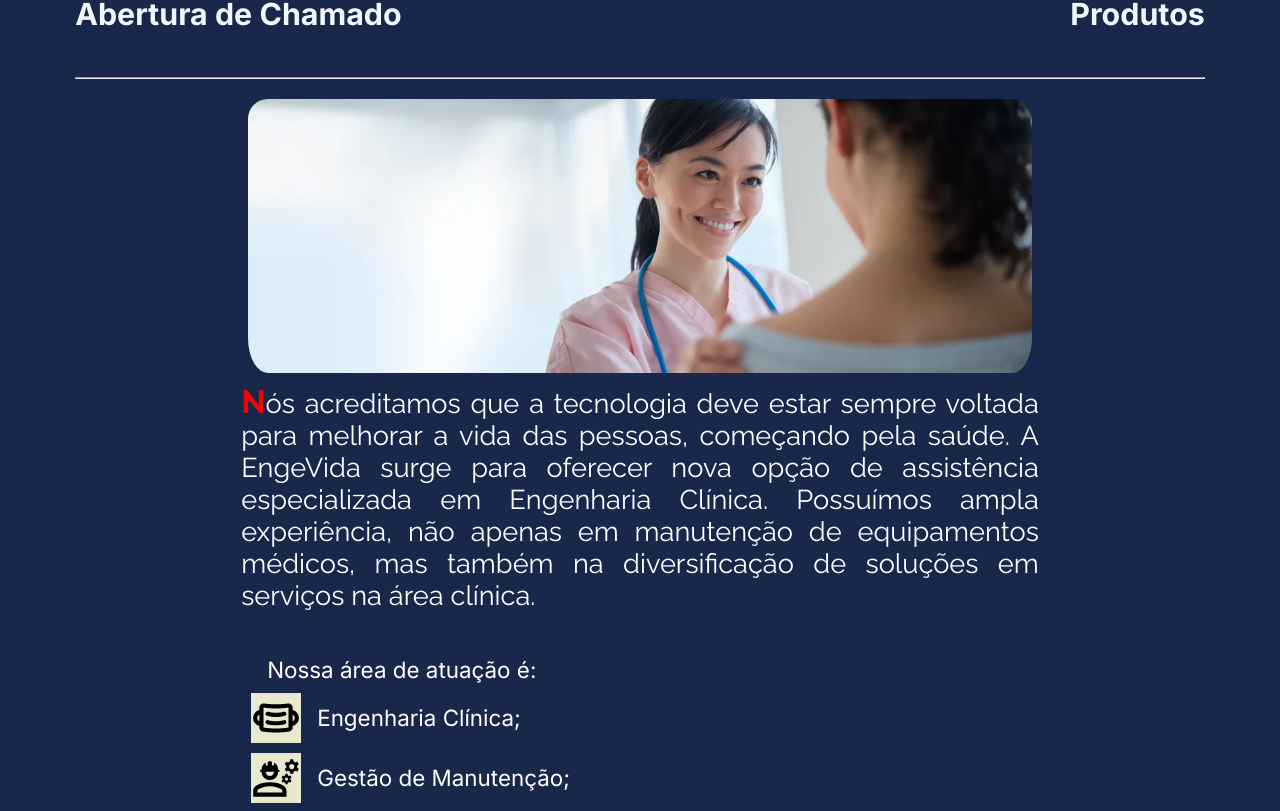
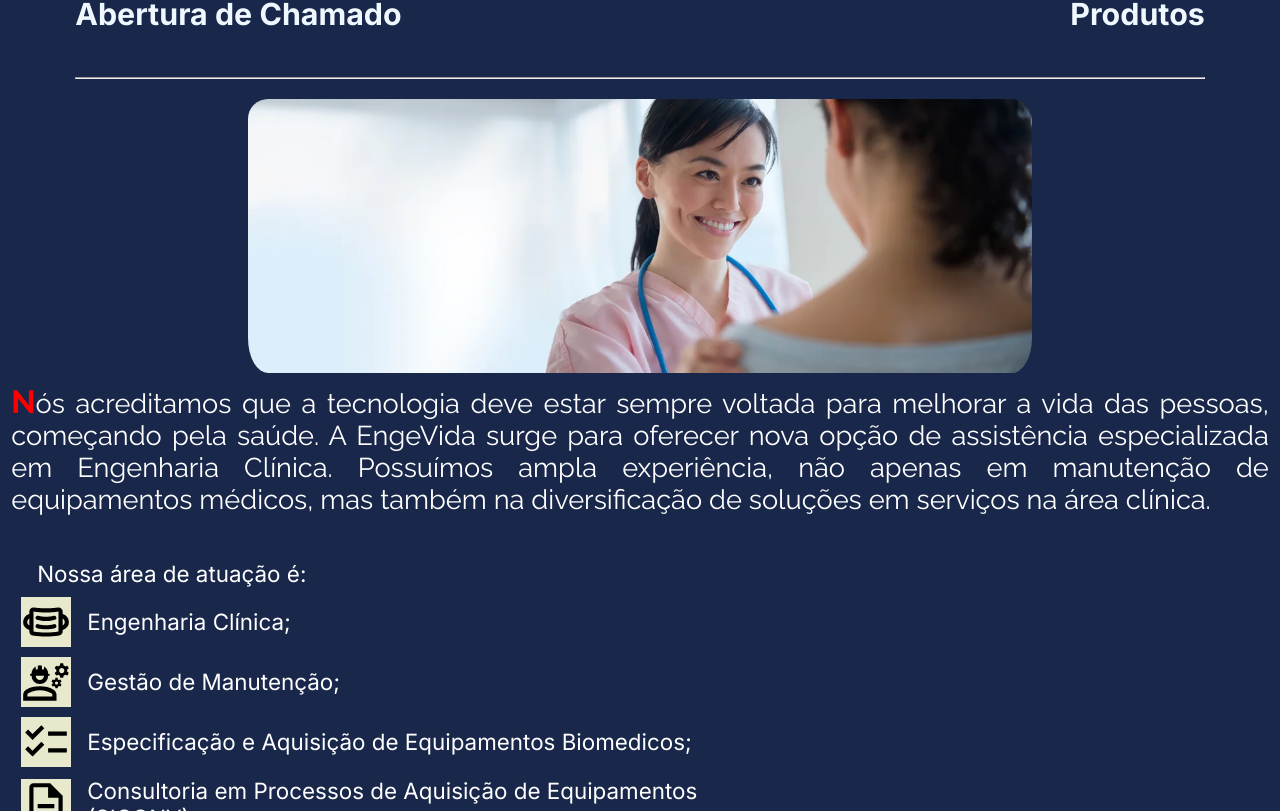
Before and after one commit to MatheusNascimento99/projeto-engevida, a Next.js app: page / in a window 1280 px wide. Shown: the part 461-1272 px from the top of the page. Built offline with nearby package versions, Linux system fonts and the light colour scheme.

Commit message:
style: correção div parágrafo página Home Componente MidlleHome

```diff
--- a/src/components/header/index.jsx
+++ b/src/components/header/index.jsx
@@ -1,6 +1,6 @@
 "use client";
 import Image from 'next/image'
-import Logo from '../../img/Logo.JPG'
+import Logo from '../../img/logo.JPG'
 import Facebook from '../../img/Facebook.png'
 import Whats from '../../img/marks/Zap.png'
 import Linkedin from '../../img/Linkedin.png'
--- a/src/components/midleHome/style.css
+++ b/src/components/midleHome/style.css
@@ -14,8 +14,6 @@
     width: 824px;
     height: auto;
     padding: 20px 20px 5px 20px;
-
-
 }
 
 .MidleHome_img div p{
@@ -31,7 +29,6 @@
     font-family: Raleway;
     line-height: 2rem;
     padding: 0.5rem 0.7rem 0rem 0.7rem;
-    max-width: 820px;
 }
 
 .paragraph::first-letter {
```
